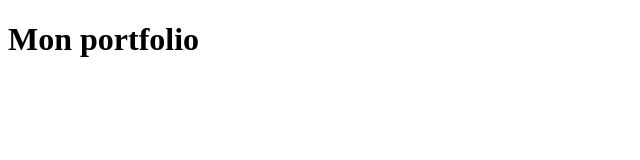
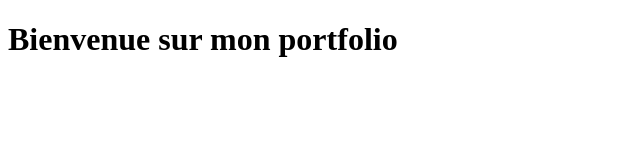
Before and after one commit to aurianebgnl/aurianebgnl.github.io, a plain HTML site: page index.html in a window 1280 px wide. Shown: the whole page, without its empty margins (0-640 px from the left). Drawn offline with Linux system fonts and the light colour scheme.

Commit message:
Update index.html

```diff
--- a/index.html
+++ b/index.html
@@ -4,11 +4,11 @@
 <head>
     <meta charset="UTF-8">
     <meta name="viewport" content="width=device-width, initial-scale=1.0">
-    <title>Portfolio</title>
+    <title>auriane bgnl</title>
 </head>
 
 <body>
-    <h1>Mon portfolio</h1>
+    <h1>Bienvenue sur mon portfolio</h1>
 </body>
 
 </html>
```
